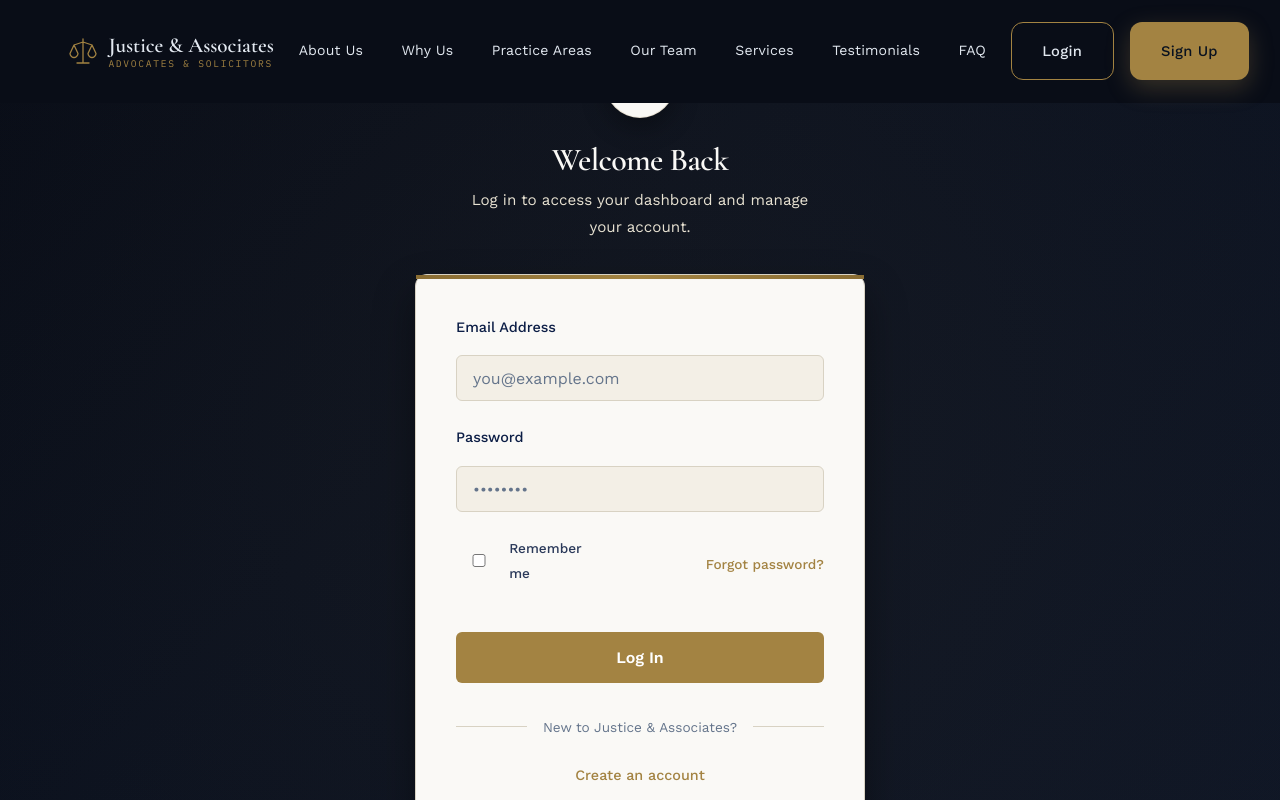
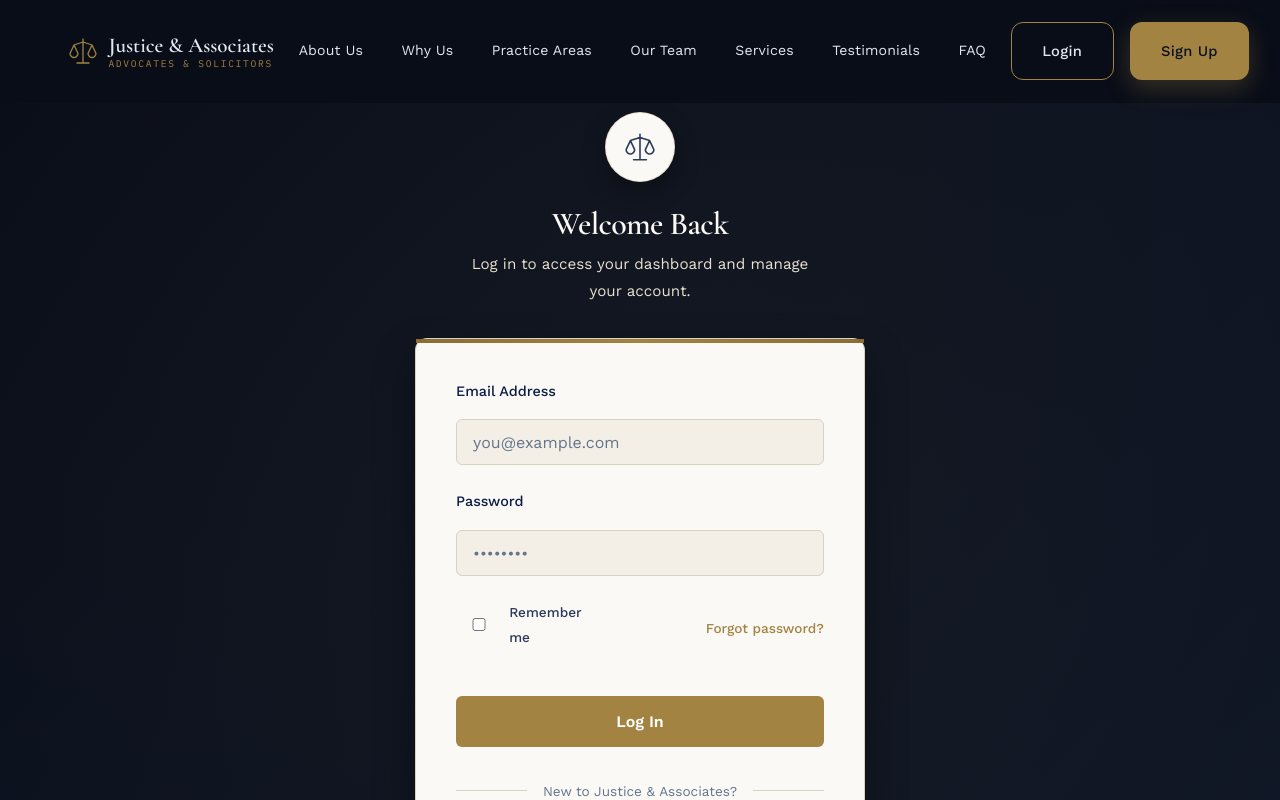
Before and after one commit to lawfirm-delhi/Lawfirm-Website, a React (Vite) app in the folder frontend/: page /login in a window 1280 px wide. Shown: the top 800 px of the page. Built offline with nearby package versions, Linux system fonts and the light colour scheme; no server answers.

Commit message:
style: fix logo getting clipped by header on auth pages

```diff
--- a/frontend/src/pages/Auth/Auth.css
+++ b/frontend/src/pages/Auth/Auth.css
@@ -4,7 +4,7 @@
   flex-direction: column;
   justify-content: center;
   align-items: center;
-  padding: 3rem 1rem;
+  padding: 7rem 1rem 3rem;
   background: var(--bg-gradient);
   position: relative;
   overflow: hidden;
```
